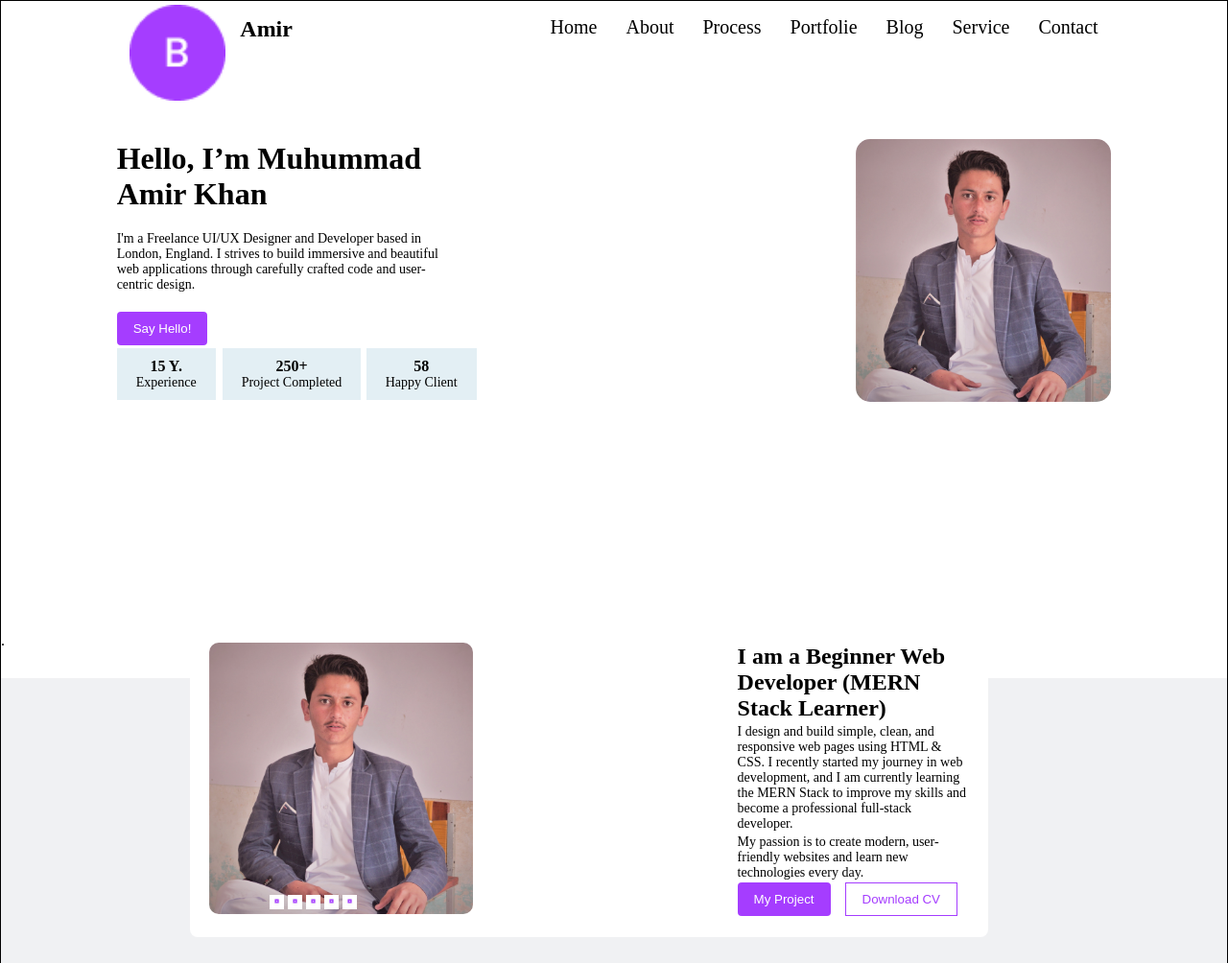
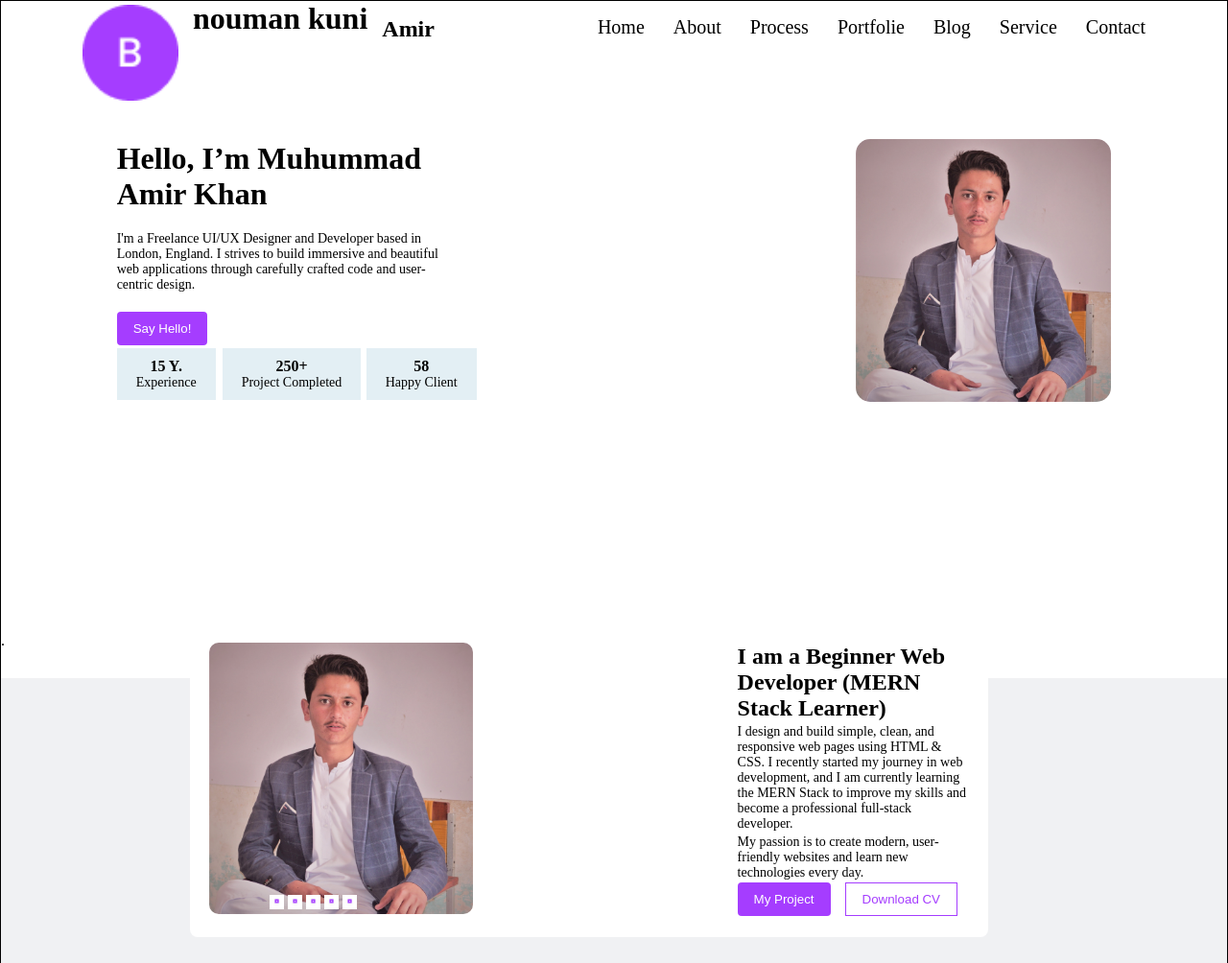
Before and after one commit to marwaymalik3-bo/Poertfolio, a plain HTML site: page index.html in a window 1280 px wide. Shown: the top 1004 px of the page at 96% size. Drawn offline with Linux system fonts and the light colour scheme.

Commit message:
h1 change

```diff
--- a/index.html
+++ b/index.html
@@ -12,6 +12,7 @@
                 <header>
                     <div class="head">
                         <img class="headimg" src="img/Frame 12.png" alt="">
+                        <h1>nouman kuni</h1>
                         <h2>Amir</h2>
                     </div>
                     <div class="head_2">
```
